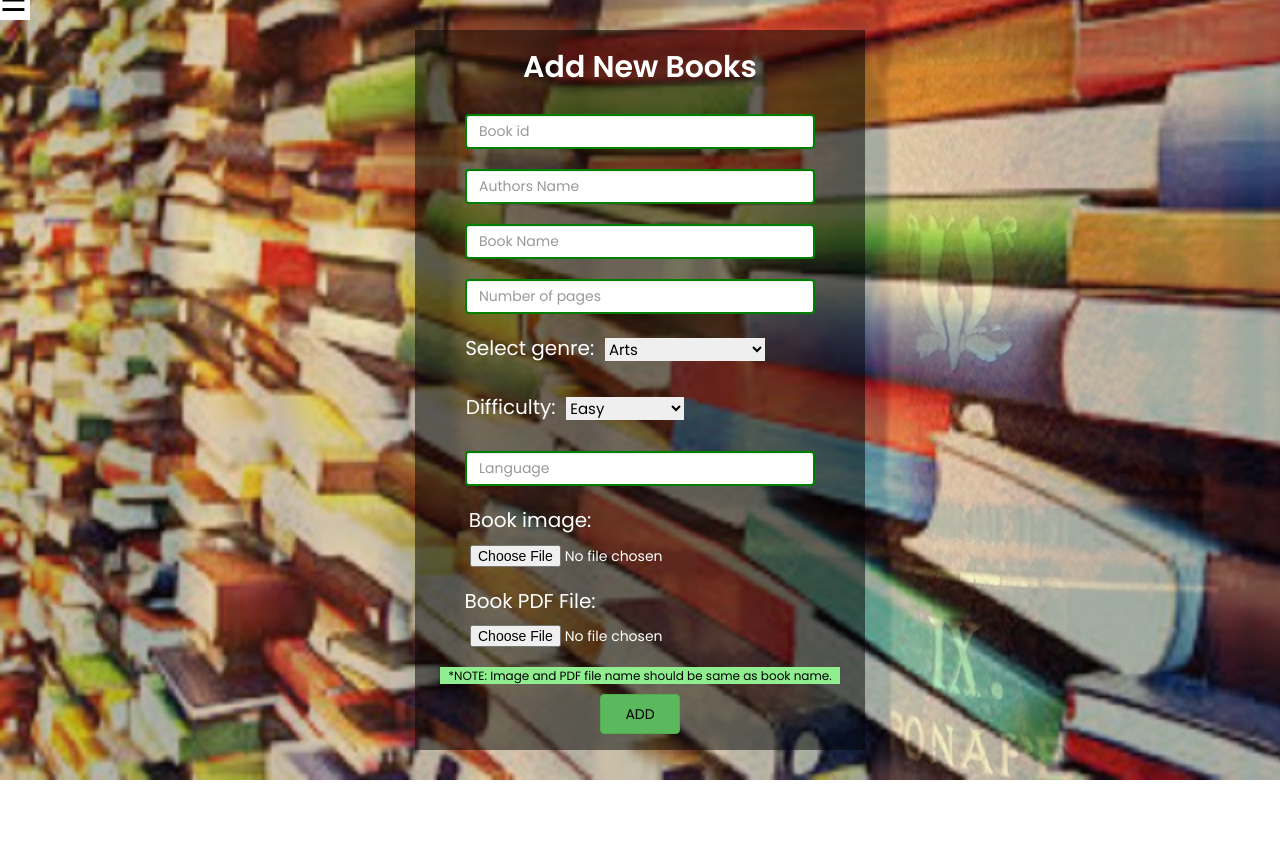
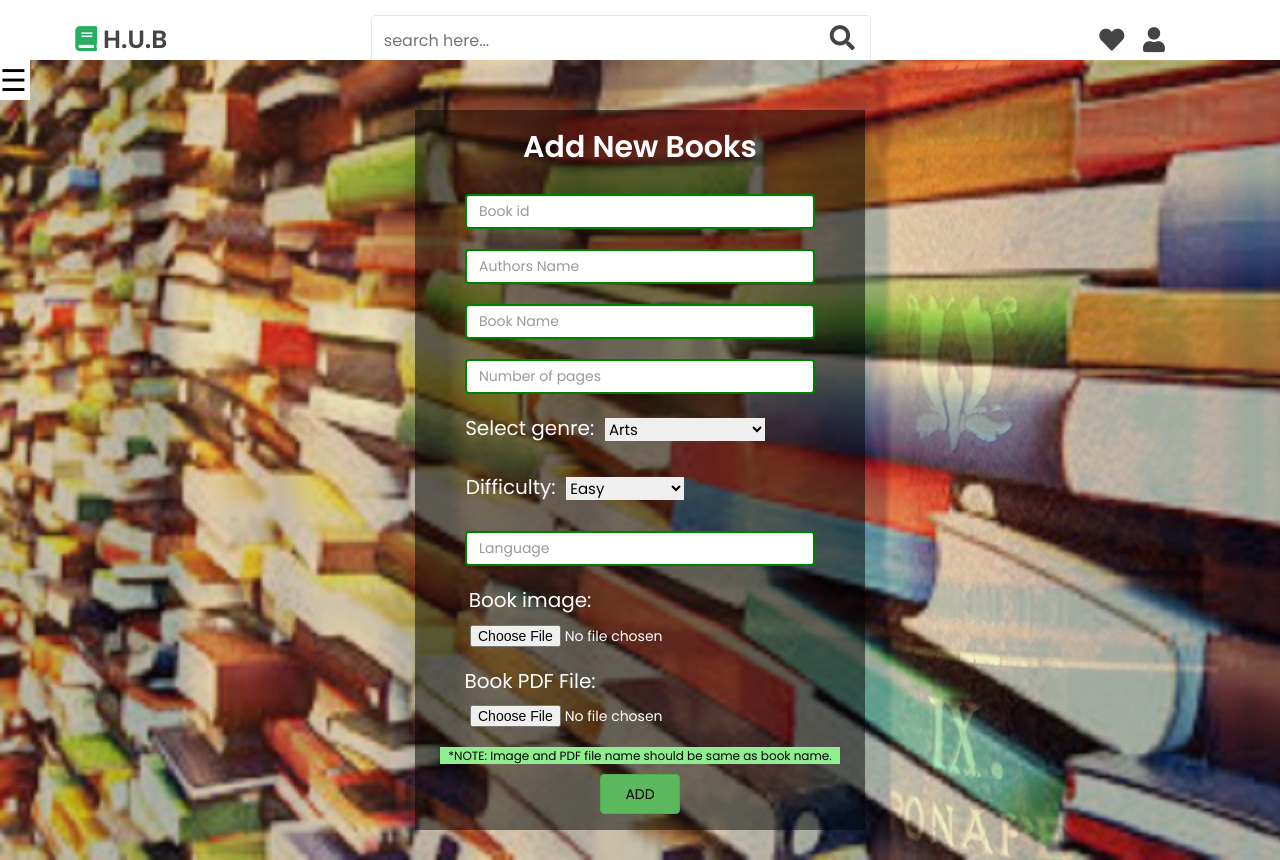
Before and after one commit to SarathAdhi/Book_recomendation_website, a PHP site: page /add.php in a window 1280 px wide. Before the commit the page ends 780 px from the top, so only its background shows below. Run offline with PHP 8.4, Linux system fonts and the light colour scheme; data that the repository does not hold is empty; some libraries are stand-ins or nearby versions.

Commit message:
Update navbar1.php

```diff
--- a/navbar1.php
+++ b/navbar1.php
@@ -66,10 +66,7 @@
         .btn1:hover{
             background:var(--dark-color);
         }
-        .header
-        {
-            position: fixed;
-        }
+
         .header .header-1{
             background:#fff;
             padding:1.5rem 9%;
@@ -161,7 +158,7 @@
 
         .header .header-2 .navbar{
             text-align: center;
-
+            position: fixed;
         }
 
         .header .header-2 .navbar a{
```
